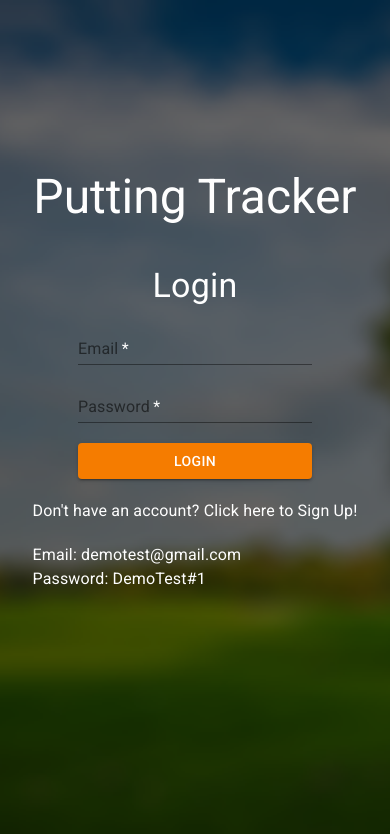
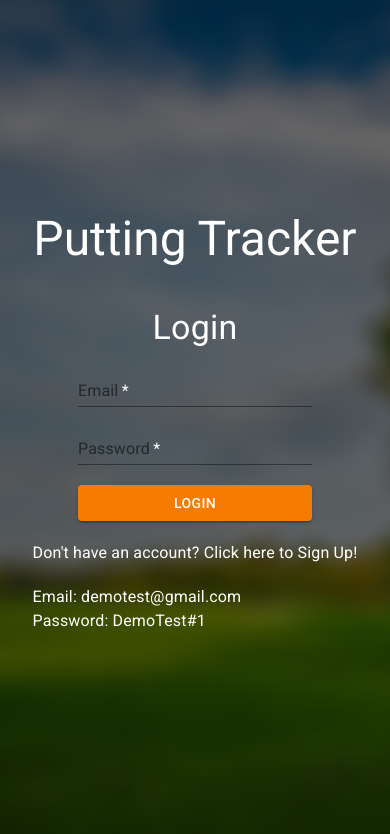
Before and after one commit to lynn7mitchell/Disc-Golf-Putting-Tracker, a React (Create React App) app in the folder client/: page / in a window 390 px wide. Shown: the top 834 px of the page. Built offline with nearby package versions, Linux system fonts and the light colour scheme.

Commit message:
fixed overflow problem (mobile)

```diff
--- a/client/src/pages/Home.js
+++ b/client/src/pages/Home.js
@@ -16,7 +16,7 @@ export default function Home() {
       : setLoginOrSignup("Login");
   };
   return (
-    <Grid container direction="column" justify="center" alignItems="center"  style={{height: '90vh'}}>
+    <Grid container direction="column" justify="center" alignItems="center" wrap='nowrap'  style={{height: '100vh', overflow: 'hidden'}} >
       <Grid item>
         <Typography variant="h3" align="center">
           Putting Tracker
```
Also changed, not shown: 1 other file (tests, documents, lock files or other folders).
